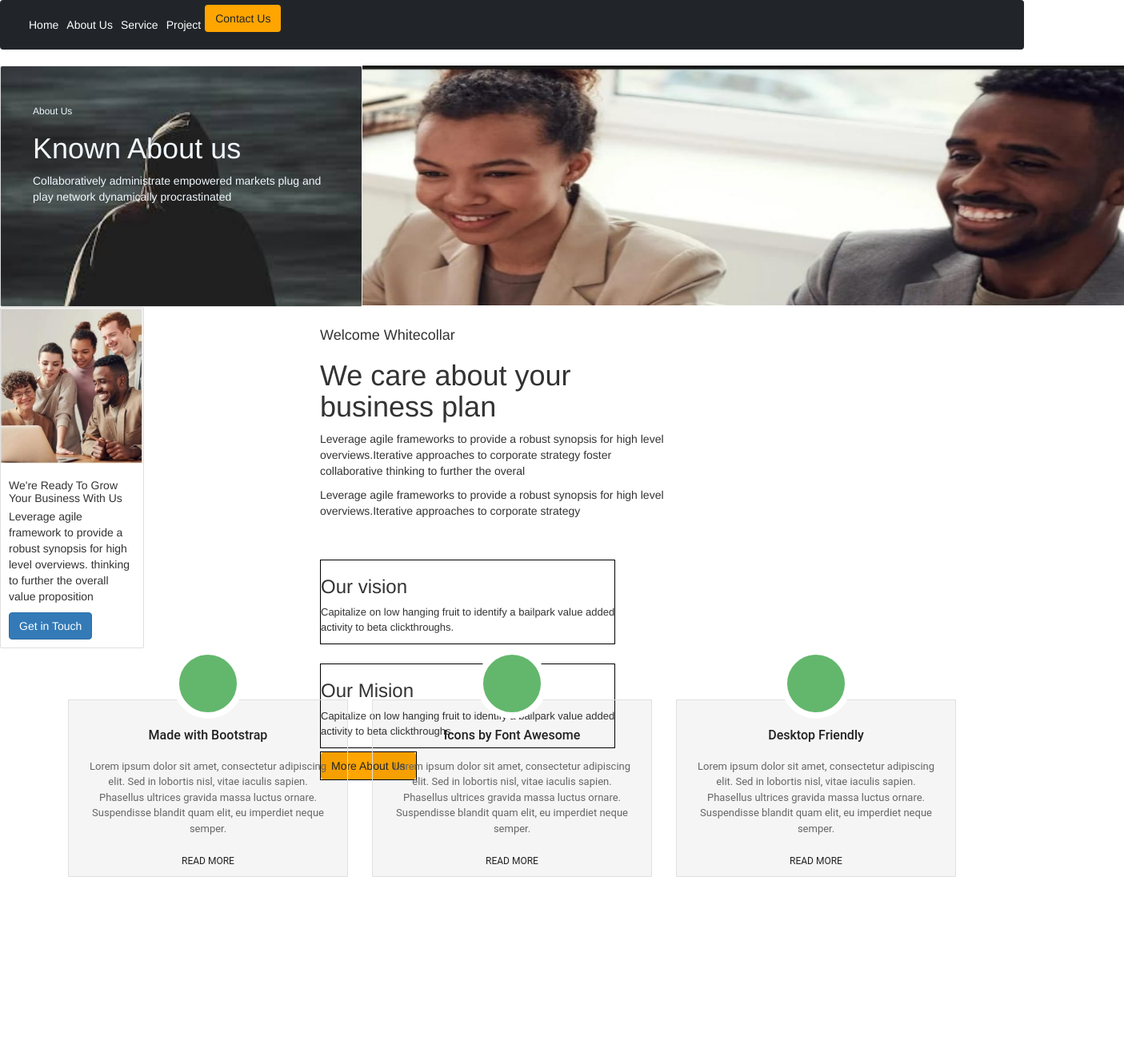
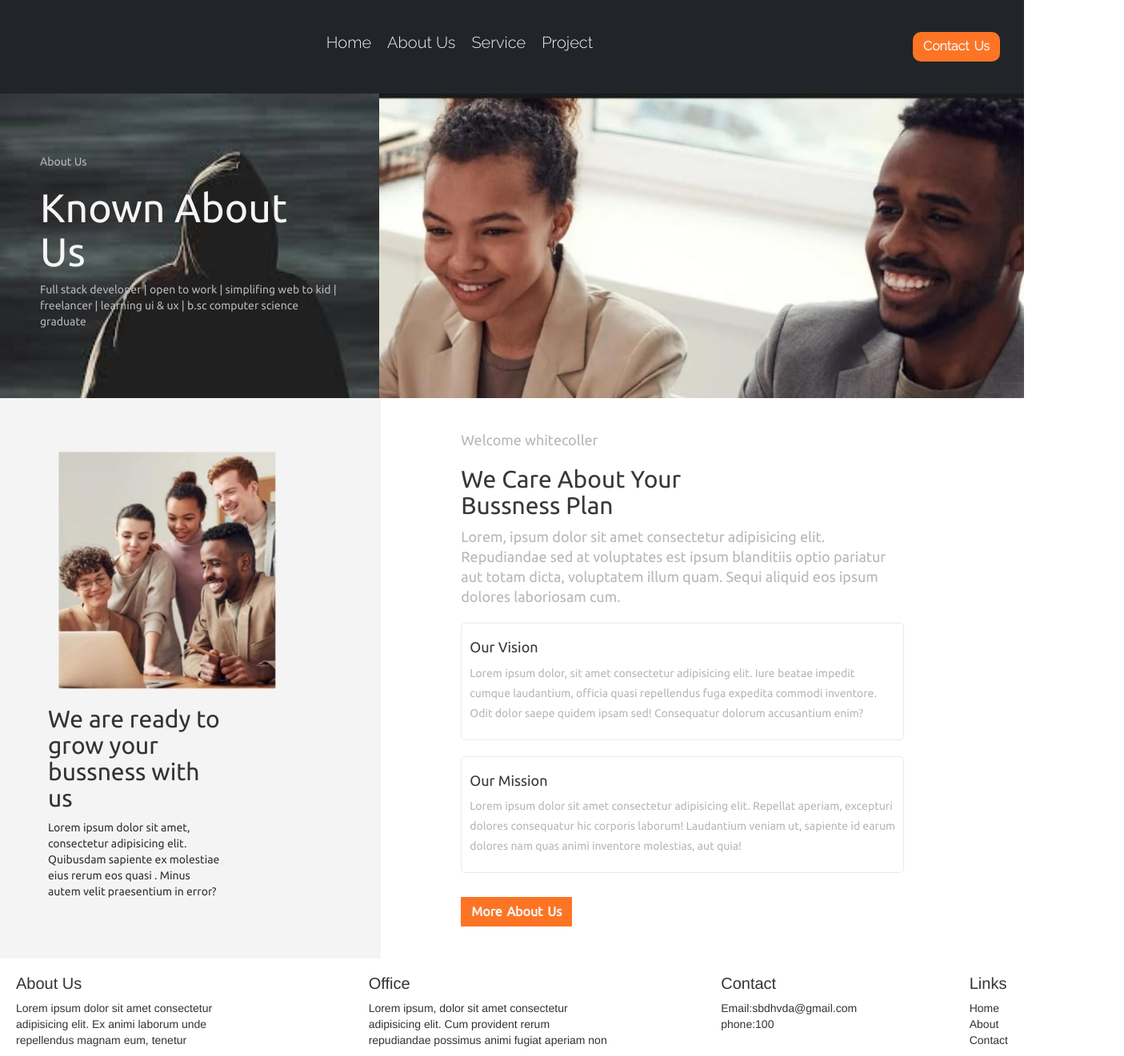
Before and after one commit to sakthiofficial/taskhexagon, a plain HTML site: page index.html in a window 1280 px wide. Shown: the whole page at 80% size, 1405 px wide, since content can reach past the window. Before the commit the page ends 1127 px from the top, so only its background shows below. Drawn offline with nearby package versions, Linux system fonts and the light colour scheme.

Commit message:
pushed by sakthi

```diff
--- a/index.html
+++ b/index.html
@@ -1,15 +1,12 @@
 <!DOCTYPE html>
 <html lang="en">
+
 <head>
   <meta charset="UTF-8" />
   <meta http-equiv="X-UA-Compatible" content="IE=edge" />
   <meta name="viewport" content="width=device-width, initial-scale=1.0" />
-    <link
-      href="https://cdn.jsdelivr.net/npm/bootstrap@5.0.2/dist/css/bootstrap.min.css"
-      rel="stylesheet"
-      integrity="sha384-EVSTQN3/azprG1Anm3QDgpJLIm9Nao0Yz1ztcQTwFspd3yD65VohhpuuCOmLASjC"
-      crossorigin="anonymous"
-    />
+  <link href="https://cdn.jsdelivr.net/npm/bootstrap@5.0.2/dist/css/bootstrap.min.css" rel="stylesheet"
+    integrity="sha384-EVSTQN3/azprG1Anm3QDgpJLIm9Nao0Yz1ztcQTwFspd3yD65VohhpuuCOmLASjC" crossorigin="anonymous" />
   <title>Document</title>
   <link rel="stylesheet" type="text/css" href="style.css" />
   <link href="//netdna.bootstrapcdn.com/bootstrap/3.1.0/css/bootstrap.min.css" rel="stylesheet" id="bootstrap-css">
@@ -18,205 +15,113 @@
 </head>
 
 <body>
-    <nav class="navbar navbar-expand-lg navbar-dark bg-dark">
-      <div class="container-fluid">
-        <div class="collapse navbar-collapse" id="navbarSupportedContent">
-          <ul class="navbar-nav mx-auto mb-2 mb-lg-0">
-            <li class="nav-item">
-              <a class="nav-link active" href="#">Home</a>
+  <nav class="  bg-dark">
+    <div class="navbar-container">
+      <ul>
+        <li>
+          <a href="#">Home</a>
         </li>
-            <li class="nav-item">
-              <a class="nav-link active" href="#">About Us</a>
+        <li>
+          <a href="#">About Us</a>
         </li>
-            <li class="nav-item">
-              <a class="nav-link active" href="#">Service</a>
+        <li>
+          <a href="#">Service</a>
         </li>
-            <li class="nav-item">
-              <a class="nav-link active" href="#">Project</a>
+        <li>
+          <a href="#">Project</a>
         </li>
       </ul>
-          <form class="d-flex">
+      <div class="navbar-container-btn">
         <button class="btn" type="submit">Contact Us</button>
-          </form>
       </div>
     </div>
   </nav>
-    <!-- <div class="container-fluid">
-      <div class="row">
-        <div class="col-4">
-          <div class="card card1 text-white">
-            <img src="./image/blur.jpg" class="card-img" alt="name" />
-            <div class="card-img-overlay">
-              <h5 class="card-title">Card title</h5>
-              <p class="card-text">
-                This is a wider card with supporting text below as a natural
-                lead-in to additional content. This content is a little bit
-                longer.
+  <div class="about">
+    <div class="about-text">
+      <div>
+        <p>About Us</p>
+        <h2>Known About Us</h2>
+        <p>Full stack developer | open to work | simplifing web to kid | freelancer | learning ui & ux | b.sc computer
+          science graduate</p>
+      </div>
+    </div>
+    <div class="about-img">
+      <img src="./image/one.jpeg" alt="">
+
+    </div>
+  </div>
+  <div class="plan">
+    <div class="plan-img">
+      <div class="plan-img-pic">
+        <img src="./image/two.jpeg" alt="">
+
+      </div>
+      <div class="plan-img-text">
+        <h2>We are ready to grow your bussness with us</h2>
+        <p>Lorem ipsum dolor sit amet, consectetur adipisicing elit. Quibusdam sapiente ex molestiae eius rerum eos
+          quasi . Minus autem velit praesentium in error?</p>
+      </div>
+    </div>
+    <div class="plan-content">
+      <div class="plan-content-text">
+        <p>Welcome whitecoller</p>
+        <h2>we care about your
+          <br>bussness plan
+        </h2>
+        <p>Lorem, ipsum dolor sit amet consectetur adipisicing elit. Repudiandae sed at voluptates est ipsum blanditiis
+          optio pariatur aut totam dicta, voluptatem illum quam. Sequi aliquid eos ipsum dolores laboriosam cum.</p>
+
+      </div>
+      <div class="plan-content-card">
+        <h4>Our vision</h4>
+        <p>Lorem ipsum dolor, sit amet consectetur adipisicing elit. Iure beatae impedit cumque laudantium, officia
+          quasi repellendus fuga expedita commodi inventore. Odit dolor saepe quidem ipsam sed! Consequatur dolorum
+          accusantium enim?</p>
+      </div>
+      <div class="plan-content-card">
+        <h4>our mission</h4>
+        <p>Lorem ipsum dolor sit amet consectetur adipisicing elit. Repellat aperiam, excepturi dolores consequatur hic
+          corporis laborum! Laudantium veniam ut, sapiente id earum dolores nam quas animi inventore molestias, aut
+          quia!
         </p>
-              <p class="card-text">Last updated 3 mins ago</p>
+      </div>
+      <div class="plan-content-btn">
+        <button class="btn" type="submit">More About Us</button>
+
       </div>
     </div>
   </div>
-        <div class="col-8">
-          <div class="card card2 text-white">
-            <img
-              src="one.jpeg"
-              class="card-img"
-              alt="name"
-              height="70%"
-              width="30%"
-            />
-          </div>
-        </div>
-      </div>
-    </div> -->
 
-    <section>
-      <div class="overall">
-        <div class="about">
-          <div class="card">
-            <img
-              src="./image/blur.jpg"
-              class="card-img"
-              alt="image"
-              height="300px"
-              style="width: 100%"
-            />
-            <div class="card-img-overlay">
-              <h6 class="card-title">About Us</h6>
-              <h1 class="card-text">Known About us</h1>
-              <p class="card-text">
-                Collaboratively administrate empowered markets plug and play
-                network dynamically procrastinated
+  <footer class="footer">
+    <div class="footer-about">
+      <h2>About Us</h2>
+      <p>Lorem ipsum dolor sit amet consectetur adipisicing elit. Ex animi laborum unde repellendus magnam eum, tenetur
       </p>
     </div>
+    <div class="footer-office">
+      <h2>Office</h2>
+      <p>Lorem ipsum, dolor sit amet consectetur adipisicing elit. Cum provident rerum repudiandae possimus animi fugiat
+        aperiam non </p>
     </div>
+    <div class="footer-contact">
+      <h2>Contact</h2>
+      <ul>
+        <li>Email:sbdhvda@gmail.com</li>
+        <li>phone:100</li>
+
+      </ul>
     </div>
-        <div class="image">
-          <img src="./image/one.jpeg" alt="image" height="300px" width="150%" />
+    <div class="footer-links">
+      <h2>Links</h2>
+      <ul>
+        <li>Home</li>
+        <li>About</li>
+        <li>Contact</li>
+
+      </ul>
     </div>
-      </div>
-    </section>
-    <!-- <div class="grey-box"> -->
-         <section>
-      <div class="background clr"></div>
-    </section>
-    <div class="card" style="width: 18rem">
-      <img src="./image/two.jpeg" class="card-img-top" alt="name" />
-      <div class="card-body">
-        <h5 class="card-title">We're Ready To Grow Your Business With Us</h5>
-        <p class="card-text">
-          Leverage agile framework to provide a robust synopsis for high level
-          overviews. thinking to further the overall value proposition
-        </p>
-        <a href="#" class="btn btn-primary">Get in Touch</a>
-      </div>
-    </div>
+  </footer>
+  <!-- <img src="./pro-jItzaf5e (1).jpeg" alt=""> -->
+</body>
 
-    </div>
-
-    <section>
-      <div class="background clr"></div>
-    </section>
-
-    <div class="starting-line">
-      <h4>Welcome Whitecollar</h4>
-      <h1>We care about your <br> business plan</h1>
-      <p>
-        Leverage agile frameworks to provide a robust synopsis for high level <br>
-        overviews.Iterative approaches to corporate strategy foster<br>
-        collaborative thinking to further the overal
-      </p>
-      <p>
-        Leverage agile frameworks to provide a robust synopsis for high level<br>
-        overviews.Iterative approaches to corporate strategy
-      </p>
-    </div>
-
-
-    <div class="starting-line1">
-
-      <h3>Our vision</h3>
-      <p>Capitalize on low hanging fruit to identify a bailpark value added <br> activity to beta clickthroughs.</p>
-    </div >
-
-    <div class="starting-line2">
-      <h3>Our Mision</h3>
-      <p>Capitalize on low hanging fruit to identify a bailpark value added <br> activity to beta clickthroughs.</p>
-          </div>
-          <div class="button">
-             <form class="d-flex">
-            <button class="btn" type="submit">More About Us</button>
-          </form>
-          </div>
-
-
-          <div class="container">
-	<div class="row">
-        <!-- Boxes de Acoes -->
-    	<div class="col-xs-12 col-sm-6 col-lg-4">
-			<div class="box">
-				<div class="icon">
-					<div class="image"><i class="fa fa-thumbs-o-up"></i></div>
-					<div class="info">
-						<h3 class="title">Made with Bootstrap</h3>
-						<p>
-							Lorem ipsum dolor sit amet, consectetur adipiscing elit. Sed in lobortis nisl, vitae iaculis sapien. Phasellus ultrices gravida massa luctus ornare. Suspendisse blandit quam elit, eu imperdiet neque semper.
-						</p>
-						<div class="more">
-							<a href="#" title="Title Link">
-								Read More <i class="fa fa-angle-double-right"></i>
-							</a>
-						</div>
-					</div>
-				</div>
-				<div class="space"></div>
-			</div>
-		</div>
-
-        <div class="col-xs-12 col-sm-6 col-lg-4">
-			<div class="box">
-				<div class="icon">
-					<div class="image"><i class="fa fa-flag"></i></div>
-					<div class="info">
-						<h3 class="title">Icons by Font Awesome</h3>
-    					<p>
-							Lorem ipsum dolor sit amet, consectetur adipiscing elit. Sed in lobortis nisl, vitae iaculis sapien. Phasellus ultrices gravida massa luctus ornare. Suspendisse blandit quam elit, eu imperdiet neque semper.
-						</p>
-						<div class="more">
-							<a href="#" title="Title Link">
-								Read More <i class="fa fa-angle-double-right"></i>
-							</a>
-						</div>
-					</div>
-				</div>
-				<div class="space"></div>
-			</div>
-		</div>
-
-        <div class="col-xs-12 col-sm-6 col-lg-4">
-			<div class="box">
-				<div class="icon">
-					<div class="image"><i class="fa fa-desktop"></i></div>
-					<div class="info">
-						<h3 class="title">Desktop Friendly</h3>
-    					<p>
-							Lorem ipsum dolor sit amet, consectetur adipiscing elit. Sed in lobortis nisl, vitae iaculis sapien. Phasellus ultrices gravida massa luctus ornare. Suspendisse blandit quam elit, eu imperdiet neque semper.
-						</p>
-						<div class="more">
-							<a href="#" title="Title Link">
-								Read More <i class="fa fa-angle-double-right"></i>
-							</a>
-						</div>
-					</div>
-				</div>
-				<div class="space"></div>
-			</div>
-		</div>
-		<!-- /Boxes de Acoes -->
-	</div>
-</div>
-
-
-  </body>
 </html>
--- a/style.css
+++ b/style.css
@@ -9,160 +9,211 @@
   margin: 0%;
   padding: 0%;
 } */
+
+@import url('https://fonts.googleapis.com/css2?family=Raleway:wght@300&display=swap');
+@import url('https://fonts.googleapis.com/css2?family=Ubuntu&display=swap');
+
 * {
   position: relative;
+
+
+}
+
+body {}
+
+nav {
+  border-radius: 0px !important;
+  font-family: 'Raleway', sans-serif !important;
+  min-height: 5rem !important;
+  display: flex;
+
+
+
+}
+
+.navbar-container {
+  display: flex;
+  justify-content: end;
+  padding: 2rem 1rem;
+  align-items: center;
+
+
+}
+
+nav ul {
+  gap: 2rem;
+  list-style: none;
+  margin-right: 38rem;
+}
+
+nav ul {
+  display: flex;
+
+}
+
+nav ul li a {
+  color: whitesmoke;
+  transition: 500ms;
+  font-size: 20px;
+  font-weight: 500;
+
+}
+
+nav ul li a:hover {
+  color: #fd7424 !important;
+}
+
+.navbar-container-btn {
+  /* margin-left: 10rem; */
+  padding: 2rem 2rem;
 }
 
 .btn {
-  background-color: orange;
-}
-.about {
-  max-width: 1000px;
+  background-color: #fd7424;
+  border-radius: 10px !important;
+  color: whitesmoke;
+  font-size: 16px !important;
+  font-weight: 600 !important;
+  word-spacing: 2px;
 }
 
-.overall {
+.about {
   display: flex;
-}
-.card-img-overlay {
-  color: aliceblue;
-  padding: 40px;
+  font-family: 'Ubuntu', sans-serif;
+
 }
 
-.about image {
-  overflow: hidden;
-  float: right;
-  height: 250px;
-  margin-right: 2%;
+.about-text {
+  background-image: url("./image/blur.jpg");
+  background-repeat: no-repeat;
+  background-size: cover;
+  color: whitesmoke;
   display: flex;
-  align-items: center;
-  justify-content: space-between;
-}
-.background clr {
-  background: silver;
-}
-.starting-line {
-  position: absolute;
-  top: 400px;
-  margin-left: 400px;
+  flex-direction: column;
+  justify-content: center;
+
 }
 
-.starting-line1 {
-  border: 1px solid black;
-  position: absolute;
-  top: 700px;
-  margin-left: 400px;
-  font-size: 13px;
+.about-text div {
+  padding: 0px 5rem;
 }
 
-.starting-line2 {
-  border: 1px solid black;
-  position: absolute;
-  top: 830px;
-  margin-left: 400px;
-  font-size: 13px;
-}
-.button {
-  border: 1px solid black;
-  position: absolute;
-  top: 940px;
-  margin-left: 400px;
-  font-size: 13px;
-}
-.cent {
-  margin-left: 500px;
+.about-text div h2 {
+  font-size: 50px;
 }
 
-/* display: flex;
-  margin-left: 100px; */
+.about-text div p {
+  color: #b5b7ba;
+}
 
-/* .grey-box {
-  background-color: grey;
-  /* padding: 1px;
-  margin: 10px; */
-/* display: flex; */
+/* plan container */
 
-/* justify-content: center; */
-/* align-items: center;
-} */
-/* }
-.card {
-  background-color: white;
-  padding: 20px;
+.plan {
+  display: flex;
+  font-family: 'Ubuntu', sans-serif;
+
+}
+
+.plan-img {
+  display: flex;
+  flex-direction: column;
+  justify-content: center;
+  padding: 4rem 6rem;
+  align-items: start;
+  background-color: #f4f4f4;
+
+}
+
+.plan-img .plan-img-pic {
+  width: 30rem;
+  height: 30rem;
+}
+
+.plan-img .plan-img-pic img {
+  width: 100%;
+  height: 100%;
+  object-fit: contain;
+}
+
+.plan-img-text {
+  padding-right: 14rem;
+}
+
+.plan-img h2 button {
+  color: #38373c;
+}
+
+.plan-content {
+  padding: 4rem 10rem;
+  padding-right: 15rem;
+
+}
+
+.plan-content-text p {
+  font-size: 18px;
+  color: #b5b7ba;
+  line-height: 25px;
+
+
+}
+
+.plan-content-text h2 {
+  color: #38373c;
+  text-transform: capitalize;
+}
+
+.plan-content-card {
+  margin-top: 2rem;
+  border: 1px solid rgb(235, 232, 232);
+  padding: 1rem 1rem;
   border-radius: 5px;
-  text-align: center;
-} */
+}
 
-@import "//netdna.bootstrapcdn.com/font-awesome/4.0.3/css/font-awesome.min.css";
-@import "http://fonts.googleapis.com/css?family=Roboto:400,500";
+.plan-content-card h4 {
+  color: #38373c;
+  text-transform: capitalize;
+  font-weight: 540;
 
-.box > .icon {
-  text-align: center;
-  position: relative;
 }
-.box > .icon > .image {
-  position: relative;
-  z-index: 2;
-  margin: auto;
-  width: 88px;
-  height: 88px;
-  border: 8px solid white;
-  line-height: 88px;
-  border-radius: 50%;
-  background: #63b76c;
-  vertical-align: middle;
+
+.plan-content-card p {
+  color: #b5b7ba;
+  line-height: 25px;
 }
-.box > .icon:hover > .image {
-  background: #333;
+
+.plan-content-btn {
+  margin-top: 3rem;
 }
-.box > .icon > .image > i {
-  font-size: 36px !important;
-  color: #fff !important;
+
+.plan-content-btn button {
+  border-radius: 1px !important;
 }
-.box > .icon:hover > .image > i {
-  color: white !important;
+
+/* footer */
+
+.footer {
+  display: flex;
+  justify-content: space-between;
+  padding: 0px 2rem;
 }
-.box > .icon > .info {
-  margin-top: -24px;
-  background: rgba(0, 0, 0, 0.04);
-  border: 1px solid #e0e0e0;
-  padding: 15px 0 10px 0;
+
+.footer-about {
+  width: 30rem;
 }
-.box > .icon:hover > .info {
-  background: rgba(0, 0, 0, 0.04);
-  border-color: #e0e0e0;
-  color: white;
+
+.footer-office {
+  width: 30rem;
+
 }
-.box > .icon > .info > h3.title {
-  font-family: "Roboto", sans-serif !important;
-  font-size: 16px;
-  color: #222;
-  font-weight: 500;
+
+.footer ul {
+  list-style: none;
+
+  padding-left: 0px !important;
 }
-.box > .icon > .info > p {
-  font-family: "Roboto", sans-serif !important;
-  font-size: 13px;
-  color: #666;
-  line-height: 1.5em;
-  margin: 20px;
+
+.footer h2 {
+  font-size: 20px;
 }
-.box > .icon:hover > .info > h3.title,
-.box > .icon:hover > .info > p,
-.box > .icon:hover > .info > .more > a {
-  color: #222;
-}
-.box > .icon > .info > .more a {
-  font-family: "Roboto", sans-serif !important;
-  font-size: 12px;
-  color: #222;
-  line-height: 12px;
-  text-transform: uppercase;
-  text-decoration: none;
-}
-.box > .icon:hover > .info > .more > a {
-  color: #fff;
-  padding: 6px 8px;
-  background-color: #63b76c;
-}
-.box .space {
-  height: 30px;
-}
+
+.footer-contact {}
```
Also changed, not shown: pro-jItzaf5e (1).jpeg (added). Lines whose indentation alone changed are shown as unchanged.
